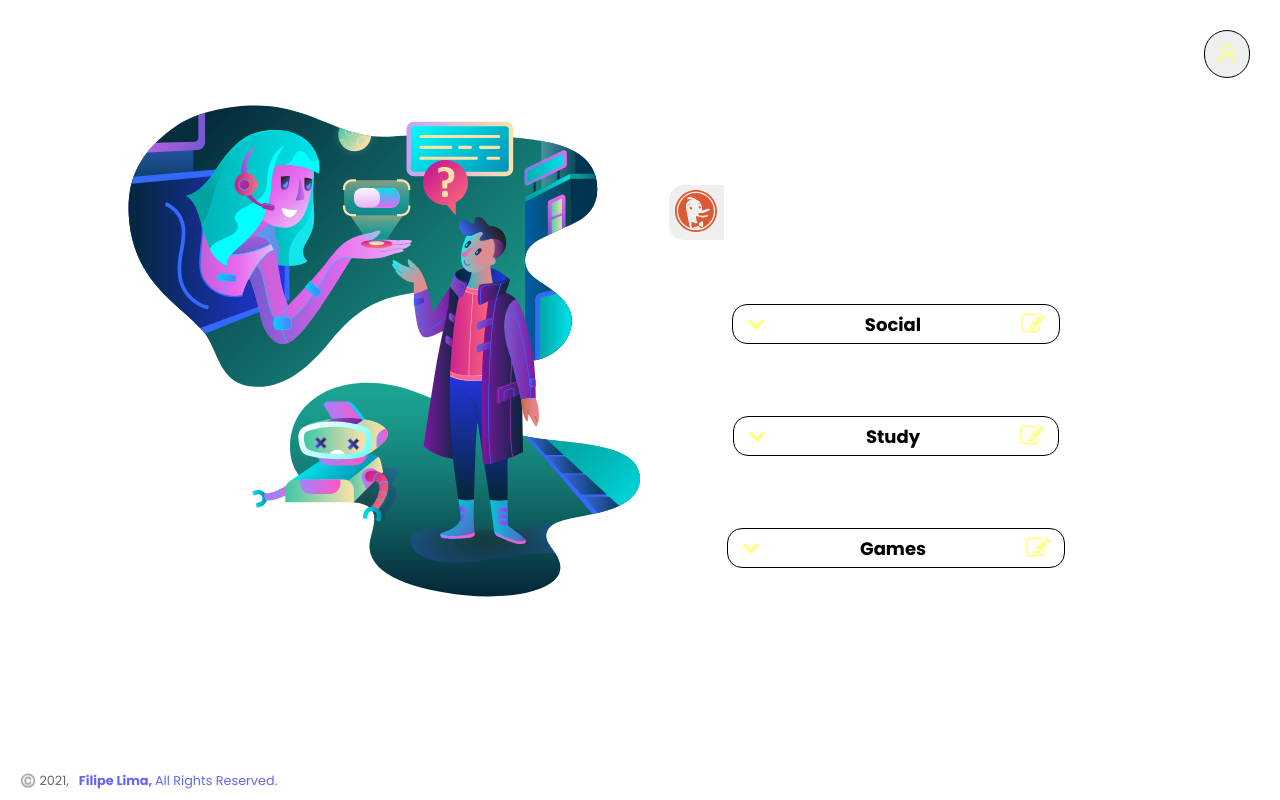
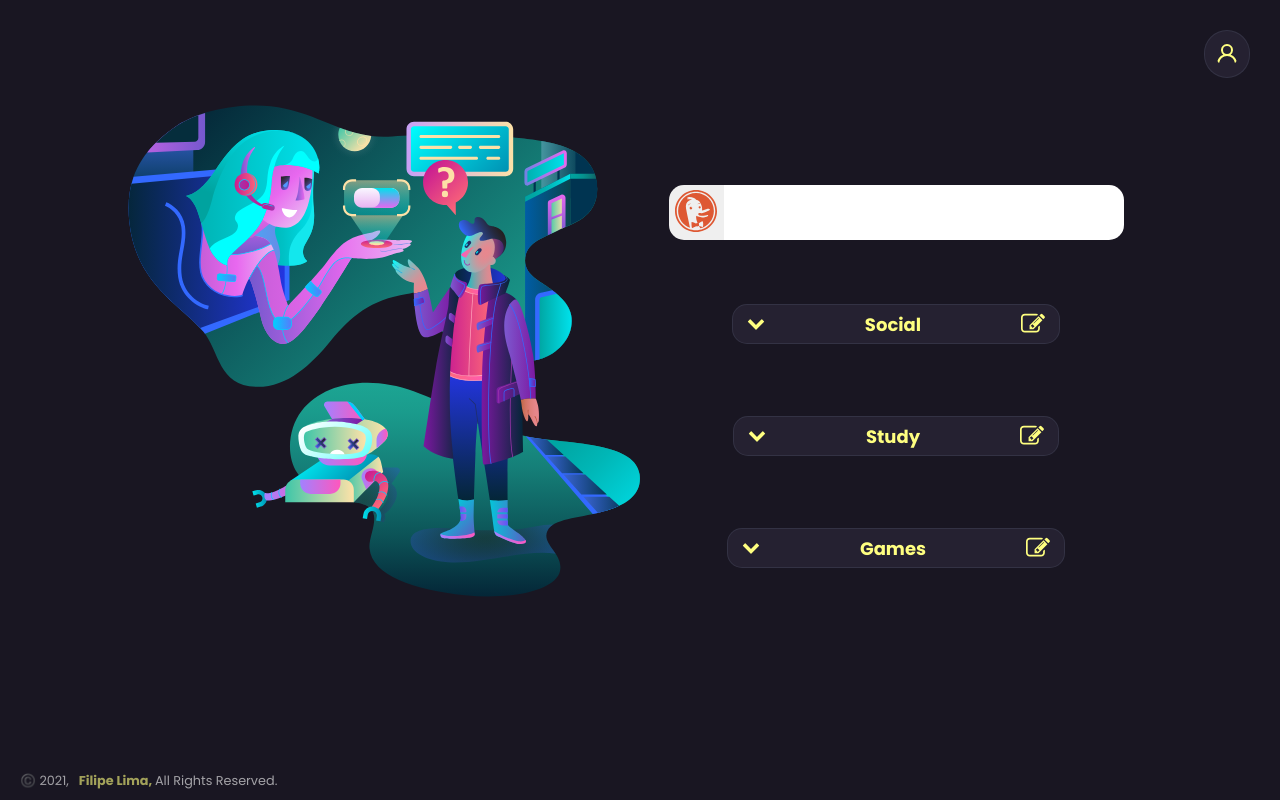
Before and after one commit to datsfilipe/browser-home, a Next.js app: page / in a window 1280 px wide. Built offline with nearby package versions, Linux system fonts and the light colour scheme; no server answers.

Commit message:
update theme

```diff
--- a/src/styles/Themes/theme.ts
+++ b/src/styles/Themes/theme.ts
@@ -1,12 +1,12 @@
 const theme = {
-  dark: {
-    background: '#191622',
-    text: '#ffff80',
-    input_text: '#ff9580',
-    primary: '#9580ff',
-    outline_effect: '#8aff80',
-    border: '#ff80bf'
-  }
+  background: '#191622',
+  primary: '#252131',
+  border: '#44475A75',
+  effects: '#44475A75',
+  text: '#ffff80',
+  textSecondary: '#fefefe',
+  textTertiary: '#ff9580',
+  purple: '#9580ff'
 }
 
 export default theme
```
